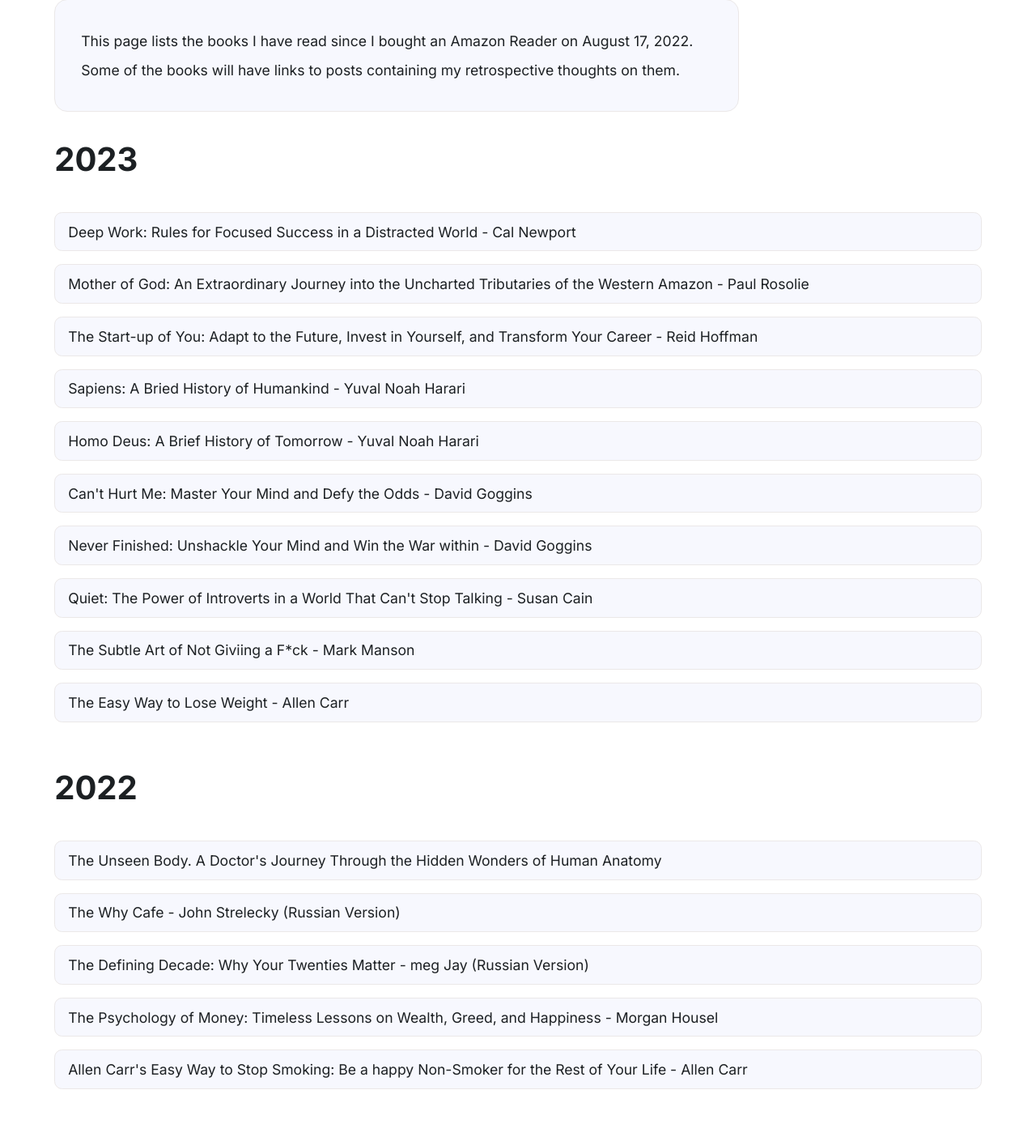
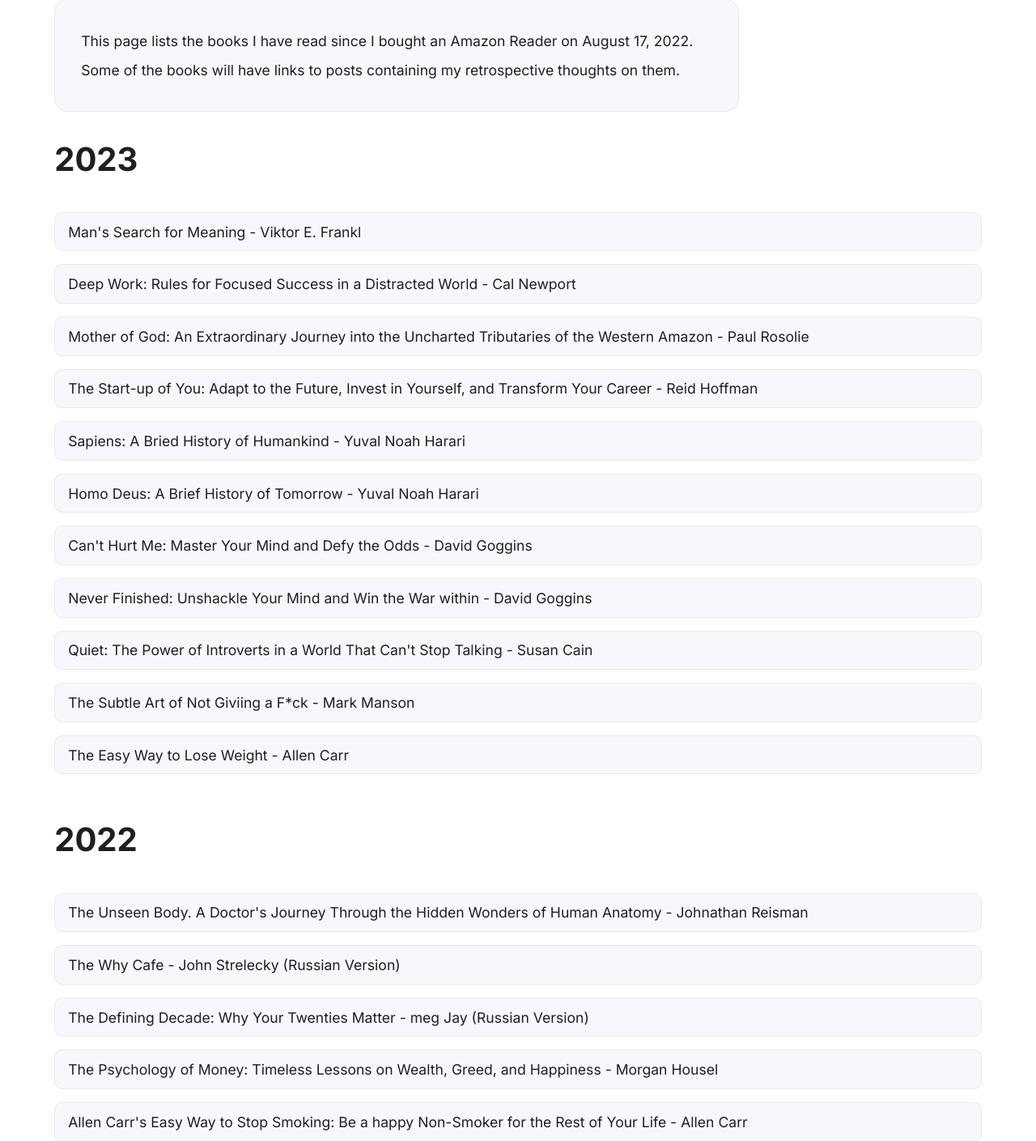
Before and after one commit to adiletbaimyrza/Portfolio, a Flask app: page /bookshelf in a window 1280 px wide. Shown: the part 230-1639 px from the top of the page at 81% size. Run offline with Flask 3, Linux system fonts and the light colour scheme.

Commit message:
added new book

```diff
--- a/portfolio/templates/bookshelf.html
+++ b/portfolio/templates/bookshelf.html
@@ -17,6 +17,7 @@
     </div>
     <h2 class="bookshelf-header">2023</h2>
     <div class="yearly-bookshelf-con">
+        <p class="list-item">Man's Search for Meaning - Viktor E. Frankl</p>
         <p class="list-item">Deep Work: Rules for Focused Success in a Distracted World - Cal Newport</p>
         <p class="list-item">Mother of God: An Extraordinary Journey into the Uncharted Tributaries of the Western Amazon - Paul Rosolie</p>
         <p class="list-item">The Start-up of You: Adapt to the Future, Invest in Yourself, and Transform Your Career - Reid Hoffman</p>
@@ -30,7 +31,7 @@
     </div>
     <h2 class="bookshelf-header">2022</h2>
     <div class="yearly-bookshelf-con">
-        <p class="list-item">The Unseen Body. A Doctor's Journey Through the Hidden Wonders of Human Anatomy</p>
+        <p class="list-item">The Unseen Body. A Doctor's Journey Through the Hidden Wonders of Human Anatomy - Johnathan Reisman</p>
         <p class="list-item">The Why Cafe - John Strelecky (Russian Version)</p>
         <p class="list-item">The Defining Decade: Why Your Twenties Matter - meg Jay (Russian Version)</p>
         <p class="list-item">The Psychology of Money: Timeless Lessons on Wealth, Greed, and Happiness - Morgan Housel</p>
```
